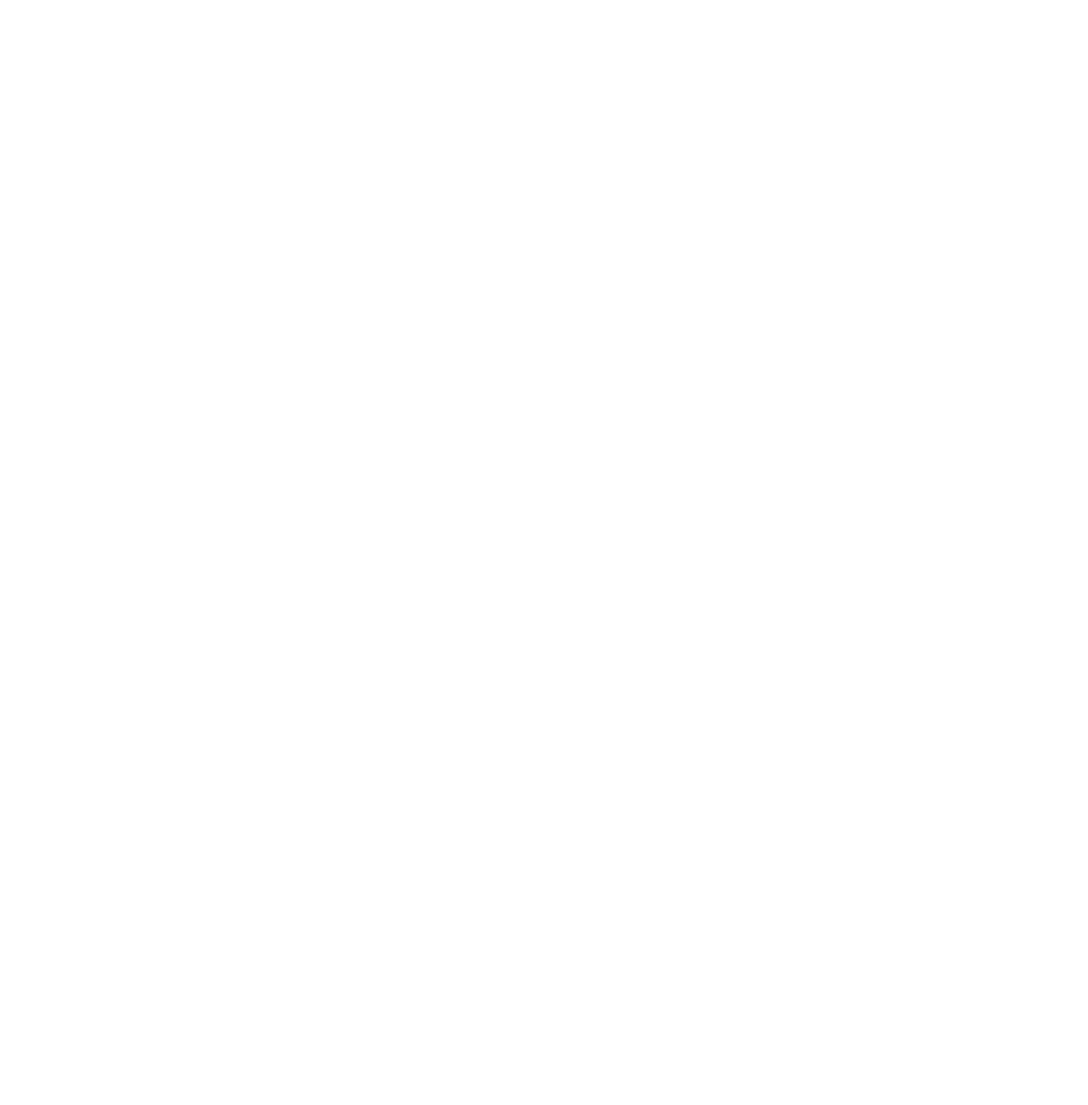
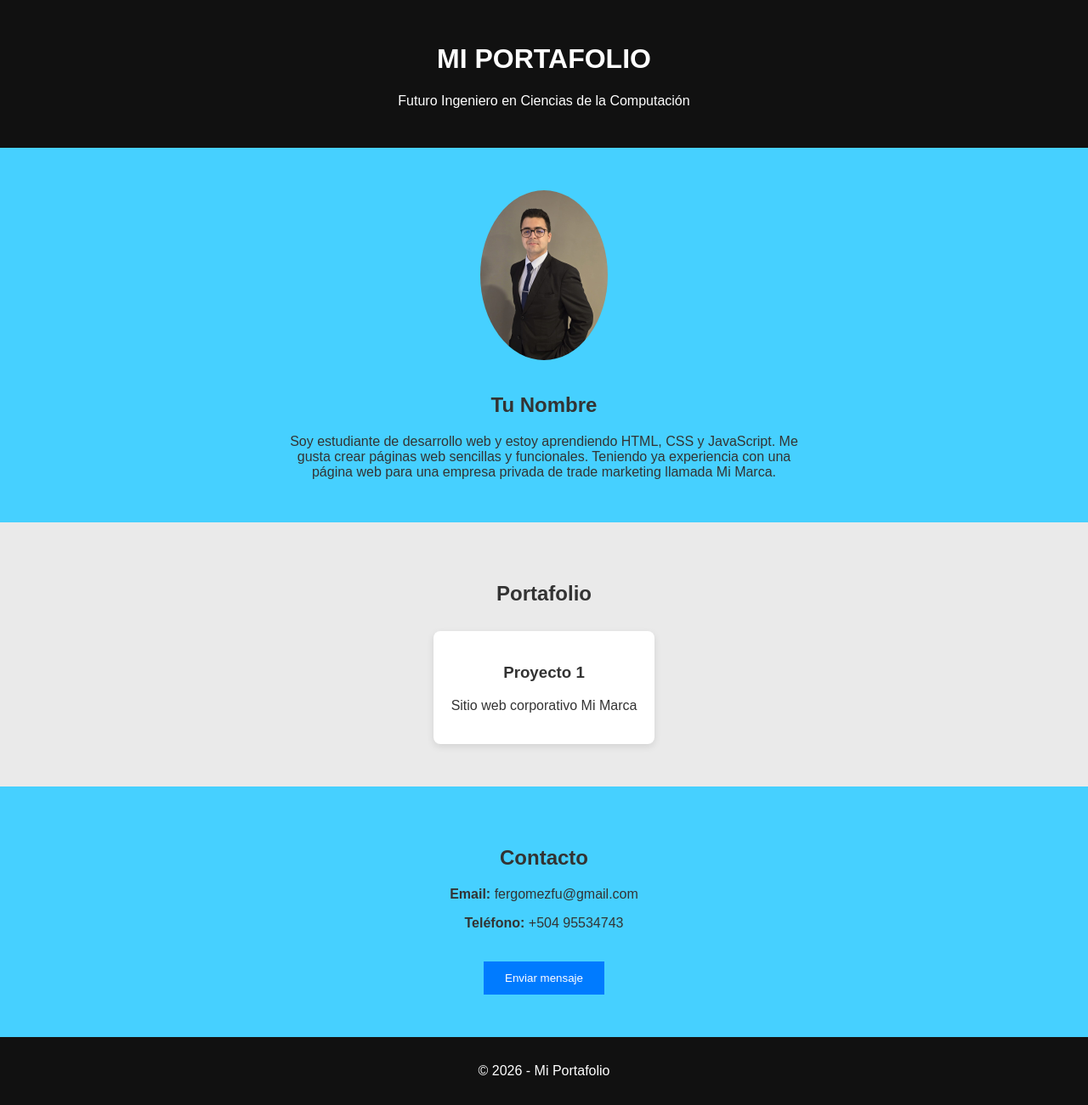
Before and after one commit to Fer421331/FERFUREPOSITORIO.V.2, a website built with Vite: page index.html in a window 1280 px wide. Shown: the whole page at 85% size. Before the commit the page ends 800 px from the top, so only its background shows below. Built offline with nearby package versions, Linux system fonts and the light colour scheme.

Commit message:
update portfolio content and styles

```diff
--- a/index.html
+++ b/index.html
@@ -1,13 +1,49 @@
-<!doctype html>
-<html lang="en">
+<!DOCTYPE html>
+<html lang="es">
 <head>
   <meta charset="UTF-8" />
-    <link rel="icon" type="image/svg+xml" href="/vite.svg" />
   <meta name="viewport" content="width=device-width, initial-scale=1.0" />
-    <title>mi-portafolio</title>
+  <title>Mi Portafolio</title>
 </head>
 <body>
-    <div id="app"></div>
+  <header>
+    <h1>MI PORTAFOLIO</h1>
+    <p>Futuro Ingeniero en Ciencias de la Computación</p>
+  </header>
+  <main>
+    <section class="perfil">
+      <img src="/img/perfil.jpg" alt="Foto de perfil">
+      <h2>Tu Nombre</h2>
+      <p>
+        Soy estudiante de desarrollo web y estoy aprendiendo HTML,
+        CSS y JavaScript. Me gusta crear páginas web sencillas y funcionales.
+        Teniendo ya experiencia con una página web para una empresa privada
+        de trade marketing llamada Mi Marca.
+      </p>
+    </section>
+    <section class="portafolio">
+      <h2>Portafolio</h2>
+
+      <div class="cards">
+        <div class="card">
+          <h3>Proyecto 1</h3>
+          <p>Sitio web corporativo Mi Marca</p>
+        </div>
+      </div>
+    </section>
+
+    <section class="contacto">
+      <h2>Contacto</h2>
+      <p><strong>Email:</strong> fergomezfu@gmail.com</p>
+      <p><strong>Teléfono:</strong> +504 95534743</p>
+      <button id="btnContacto">Enviar mensaje</button>
+    </section>
+
+  </main>
+
+  <footer>
+    <p>© 2026 - Mi Portafolio</p>
+  </footer>
   <script type="module" src="/src/main.js"></script>
 </body>
 </html>
--- a/src/styles/estilos.less
+++ b/src/styles/estilos.less
@@ -0,0 +1,80 @@
+@bg: rgba(68, 208, 255, 0.989);
+@dark: #111;
+@text: #333;
+@white: #fff;
+@primary: #007bff;
+@primaryHover: #0056b3;
+
+body {
+  margin: 0;
+  font-family: Arial, sans-serif;
+  background: @bg;
+  color: @text;
+}
+
+header {
+  background: @dark;
+  color: @white;
+  text-align: center;
+  padding: 30px 10px;
+}
+
+section {
+  padding: 50px 20px;
+  text-align: center;
+}
+
+.perfil {
+  img {
+    width: 150px;
+    border-radius: 50%;
+    margin-bottom: 15px;
+  }
+
+  p {
+    max-width: 600px;
+    margin: auto;
+  }
+}
+
+.portafolio {
+  background: #eaeaea;
+}
+
+.cards {
+  display: flex;
+  justify-content: center;
+  gap: 20px;
+  flex-wrap: wrap;
+  margin-top: 30px;
+}
+
+.card {
+  background: @white;
+  width: 220px;
+  padding: 20px;
+  border-radius: 8px;
+  box-shadow: 0 3px 8px rgba(0, 0, 0, 0.1);
+}
+
+.contacto {
+  button {
+    margin-top: 20px;
+    padding: 12px 25px;
+    background: @primary;
+    color: @white;
+    border: none;
+    cursor: pointer;
+
+    &:hover {
+      background: @primaryHover;
+    }
+  }
+}
+
+footer {
+  background: @dark;
+  color: @white;
+  text-align: center;
+  padding: 15px;
+}
```
Lines whose indentation alone changed are shown as unchanged.
